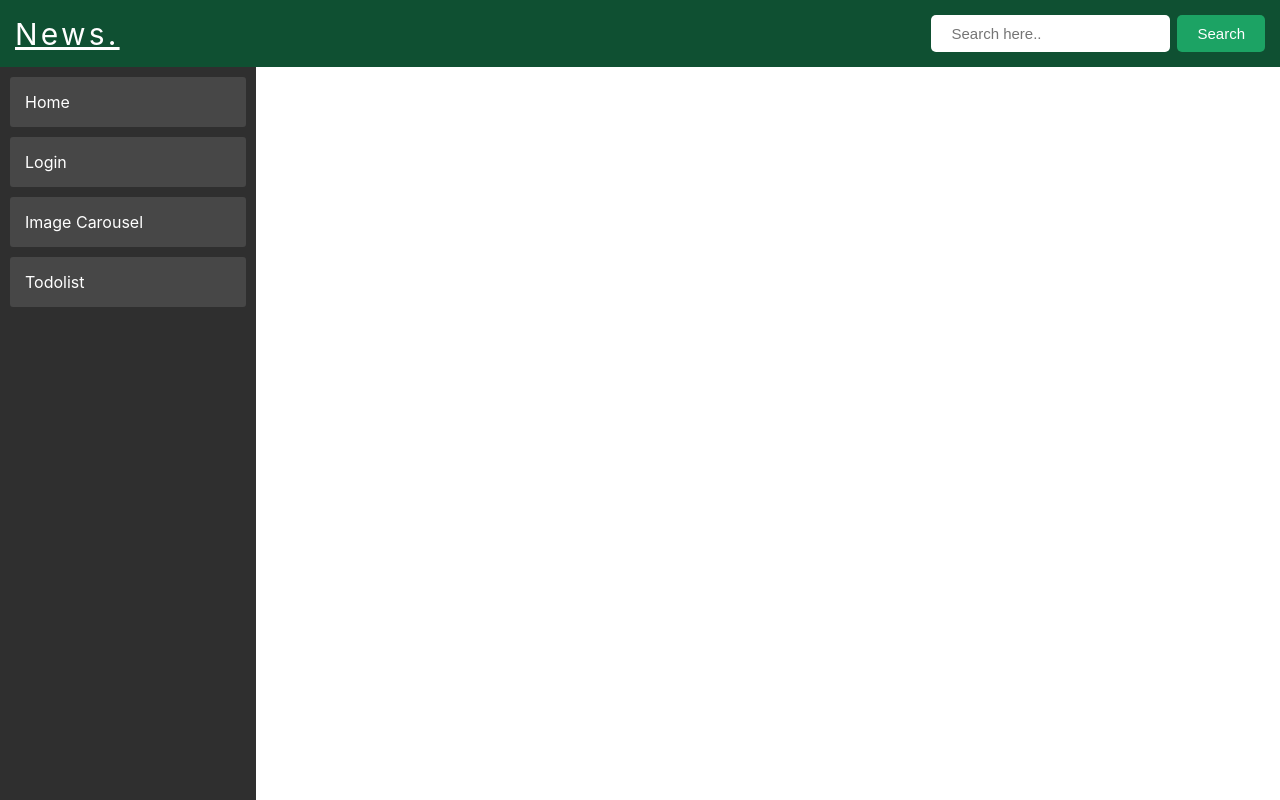
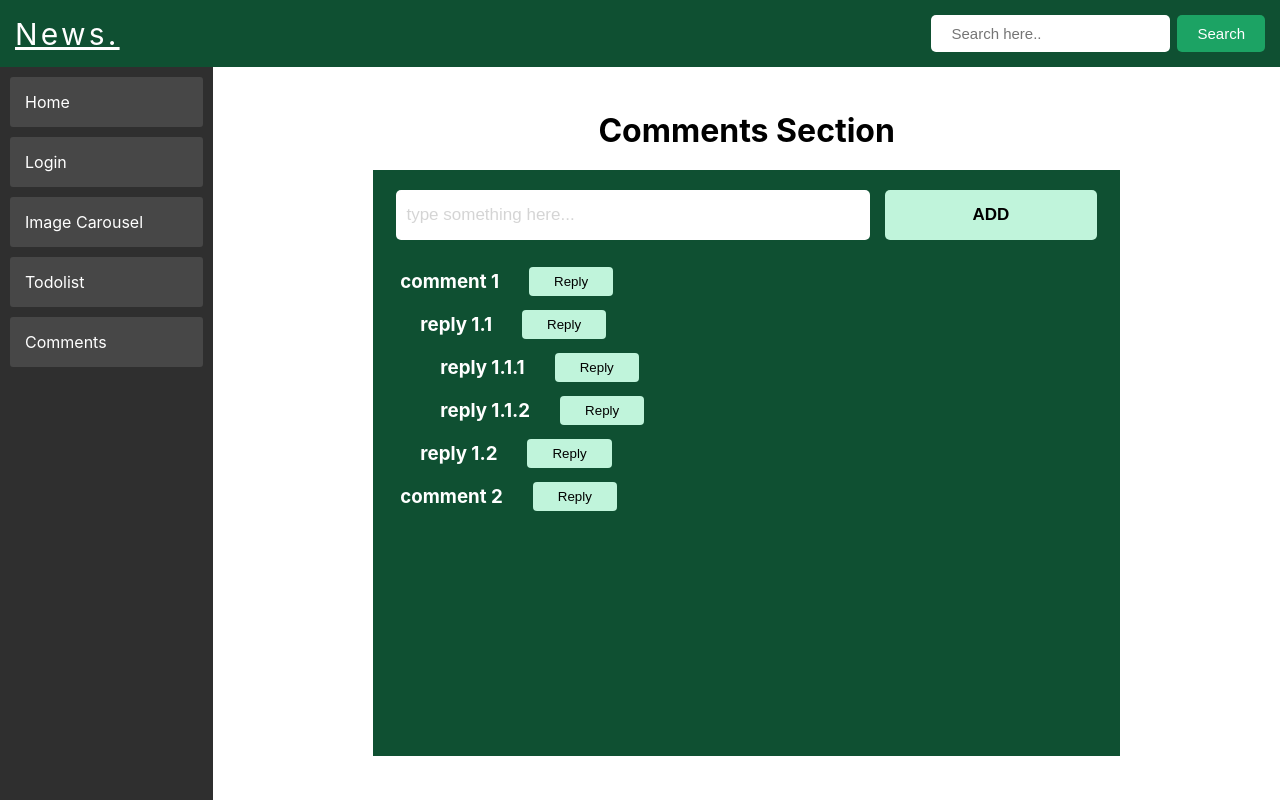
Before and after one commit to kavita1666/react-mini-projects-mcr, a React (Create React App) app: page /comments in a window 1280 px wide. Built offline with nearby package versions, Linux system fonts and the light colour scheme; no server answers.

Commit message:
created comments skeleton

```diff
--- a/src/components/BlogsContainer/BlogsContainer.js
+++ b/src/components/BlogsContainer/BlogsContainer.js
@@ -1,18 +1,53 @@
+import { useEffect, useState } from "react";
 import BlogCard from "./BlogCard/BlogCard";
 import "./BlogsContainer.css";
+const apiKey = "28b5e4f333d741678a6d48b15e2c8fe5";
 
-const BlogsContainer = ({newsData, handleScroll}) => {
-    return (
-        <div
-          className="blog-container"
-          onScroll={handleScroll}
-        >
-          {newsData &&
-            newsData.map((item, index) => {
-              return <BlogCard blogDetails={item} key={index} />;
-            })}
-        </div>
-    )
-}
+const BlogsContainer = () => {
+  const [newsData, setNewsData] = useState([]);
+  const [pageSize, setPageSize] = useState(12);
+  const [loading, setLoading] = useState(false);
+
+  useEffect(() => {
+    handleFetchNews();
+  }, []);
+
+  useEffect(() => {
+    if (!newsData.length) {
+      setLoading(true);
+    }
+  }, [newsData]);
+
+  const handleFetchNews = async () => {
+    const response = await fetch(`https://newsapi.org/v2/top-headlines?country=us&category=business&pageSize=${pageSize}&apiKey=${apiKey}`);
+    const data = await response.json();
+    setLoading(false)
+    setNewsData(() => [...newsData, ...data.articles]);
+  };
+
+  const handleScroll = (e) => {
+    //   for infinite scroll on window
+    // if (window.scrollY + window.innerHeight >= document.body.scrollHeight) {
+    //   setPageSize(pageSize + 12);
+    //   handleFetchNews();
+    // }
+
+    //   for infinite scroll on container
+    const bottom = e.target.scrollHeight - e.target.scrollTop === e.target.clientHeight;
+    if (bottom) {
+      setPageSize(pageSize + 12);
+      handleFetchNews();
+    }
+  };
+
+  return (
+    <div className="blog-container" onScroll={handleScroll}>
+      {loading && <div>Loading....</div>}
+      {newsData?.map((item, index) => {
+        return <BlogCard blogDetails={item} key={index} />;
+      })}
+    </div>
+  );
+};
 
 export default BlogsContainer;
--- /dev/null
+++ b/src/components/CommentsSection/CommentCard/CommentCard.css
@@ -0,0 +1,18 @@
+.comment-with-reply{
+    display: flex;
+    flex-direction: row;
+    align-items: center;
+    padding: 7px;
+}
+.comment-with-reply h3{
+    color: white;
+}
+.reply-button{
+    border: none;
+    border-radius: 4px;
+    color: black;
+    padding: 7px 25px;
+    cursor: pointer;
+    background-color: #c0f4db;
+    margin-left: 30px;
+}
--- /dev/null
+++ b/src/components/CommentsSection/CommentCard/CommentCard.js
@@ -0,0 +1,23 @@
+import React from "react";
+import "./CommentCard.css";
+
+export const CommentCard = ({ comment }) => {
+  return (
+    <>
+      <div className="comment-with-reply">
+        <h3>{comment.content}</h3>
+        <button className="reply-button" onClick={() => {}}>Reply</button>
+      </div>
+
+      {comment.replies &&
+        comment.replies.length > 0 &&
+        comment.replies.map((reply) => {
+          return (
+            <li style={{ listStyleType: "none", paddingLeft: "20px" }}>
+              <CommentCard comment={reply} />
+            </li>
+          );
+        })}
+    </>
+  );
+};
--- /dev/null
+++ b/src/components/CommentsSection/CommentsSection.css
@@ -0,0 +1,49 @@
+.comments-section-container{
+    width: 100%;
+    height: 100%;
+    display: flex;
+    flex-direction: column;
+    align-items: center;
+    justify-content: center;
+}
+.comments-inner-container{
+    width: 70%;
+    height: 80%;
+    background-color: #0f5032;
+    margin-top: 20px;
+    padding: 20px;
+}
+.input-container{
+    width: 100%;
+    display: flex;
+    flex-direction: row;
+    align-items: center;
+    justify-content: center;
+    margin-bottom: 20px;
+}
+.input-field{
+    width: 67%;
+    padding: 15px 10px;
+    border: none;
+    border-radius: 5px;
+    font-size: 17px;
+    outline: none;
+    margin-right: 15px;
+}
+.input-field::placeholder{
+    opacity: 0.3;
+}
+.input-field:focus::placeholder{
+    color: transparent;
+}
+.add-button{
+    width: 30%;
+    padding: 15px 10px;
+    border: none;
+    border-radius: 5px;
+    font-size: 17px;
+    outline: none;
+    background-color: #c0f4db;
+    font-weight: 700;
+    cursor: pointer;
+}
--- /dev/null
+++ b/src/components/CommentsSection/CommentsSection.js
@@ -0,0 +1,60 @@
+import React, { useState } from "react";
+import "./CommentsSection.css";
+import { CommentCard } from "./CommentCard/CommentCard";
+
+const sampleData = [
+  {
+    id: "1",
+    content: "comment 1",
+    replies: [
+      {
+        id: "1.1",
+        content: "reply 1.1",
+        replies: [
+          {
+            id: "1.1.1",
+            content: "reply 1.1.1",
+            replies: [],
+          },
+          {
+            id: "1.1.2",
+            content: "reply 1.1.2",
+            replies: [],
+          },
+        ],
+      },
+      {
+        id: "1.2",
+        content: "reply 1.2",
+        replies: [],
+      },
+    ],
+  },
+  {
+    id: "2",
+    content: "comment 2",
+    replies: [],
+  },
+];
+export const CommentsSection = () => {
+  const [commentsData, setCommentsData] = useState(sampleData);
+  const [value, setValue] = useState("");
+
+  return (
+    <div className="comments-section-container">
+      <h1>Comments Section</h1>
+      <div className="comments-inner-container">
+        <div className="input-container">
+          <input type="text" value={value} onChange={(e) => setValue(e.target.value)} className="input-field" placeholder="type something here..." />
+          <button type="button" className="add-button" onClick={() => {}}>
+            ADD
+          </button>
+        </div>
+        {commentsData &&
+          commentsData.map((comment) => {
+            return <CommentCard comment={comment} key={comment.id} />;
+          })}
+      </div>
+    </div>
+  );
+};
--- a/src/components/HomePage/HomePage.js
+++ b/src/components/HomePage/HomePage.js
@@ -1,4 +1,3 @@
-import { useEffect, useState } from "react";
 import "./HomePage.css";
 import Accordion from "../Accordion/Accordion";
 import { Routes, Route } from "react-router-dom";
@@ -7,50 +6,22 @@ import BlogsContainer from "../BlogsContainer/BlogsContainer";
 import Login from "../Login/Login";
 import { ImageCarousel } from "../ImageCarousel/ImageCarousel";
 import { Todolist } from "../Todolists/todolist";
-
-const apiKey = "28b5e4f333d741678a6d48b15e2c8fe5";
+import { CommentsSection } from "../CommentsSection/CommentsSection";
 
 const HomePage = () => {
-  const [newsData, setNewsData] = useState([]);
-  const [pageSize, setPageSize] = useState(12);
-
-  useEffect(() => {
-    handleFetchNews();
-  }, []);
-
-  const handleFetchNews = async () => {
-    const response = await fetch(`https://newsapi.org/v2/top-headlines?country=us&category=business&pageSize=${pageSize}&apiKey=${apiKey}`);
-    const data = await response.json();
-    setNewsData(() => [...newsData, ...data.articles]);
-  };
-
-  const handleScroll = (e) => {
-    //   for infinite scroll on window
-    // if (window.scrollY + window.innerHeight >= document.body.scrollHeight) {
-    //   setPageSize(pageSize + 12);
-    //   handleFetchNews();
-    // }
-
-    //   for infinite scroll on container
-    const bottom = e.target.scrollHeight - e.target.scrollTop === e.target.clientHeight;
-    if (bottom) {
-      setPageSize(pageSize + 12);
-      handleFetchNews();
-    }
-  };
-
   return (
     <div className="html-container">
-      <NavBar setNewsData={setNewsData} />
+      <NavBar />
 
       <div className="body-container">
         <Accordion />
 
         <Routes>
-          <Route path="/" exact element={<BlogsContainer newsData={newsData} handleScroll={handleScroll} />}></Route>
+          <Route path="/" exact element={<BlogsContainer />}></Route>
           <Route path="/login" element={<Login />}></Route>
           <Route path="/images" element={<ImageCarousel />}></Route>
           <Route path="/todolist" element={<Todolist />}></Route>
+          <Route path="/comments" element={<CommentsSection />}></Route>
         </Routes>
       </div>
     </div>
--- a/src/helpers/sidebarHelper.js
+++ b/src/helpers/sidebarHelper.js
@@ -19,4 +19,9 @@ export const SideBarLists = [
     content: "Todolist",
     url: "./todolist",
   },
+  {
+    heading: "Comments",
+    content: "Comments",
+    url: "./comments",
+  },
 ];
```
